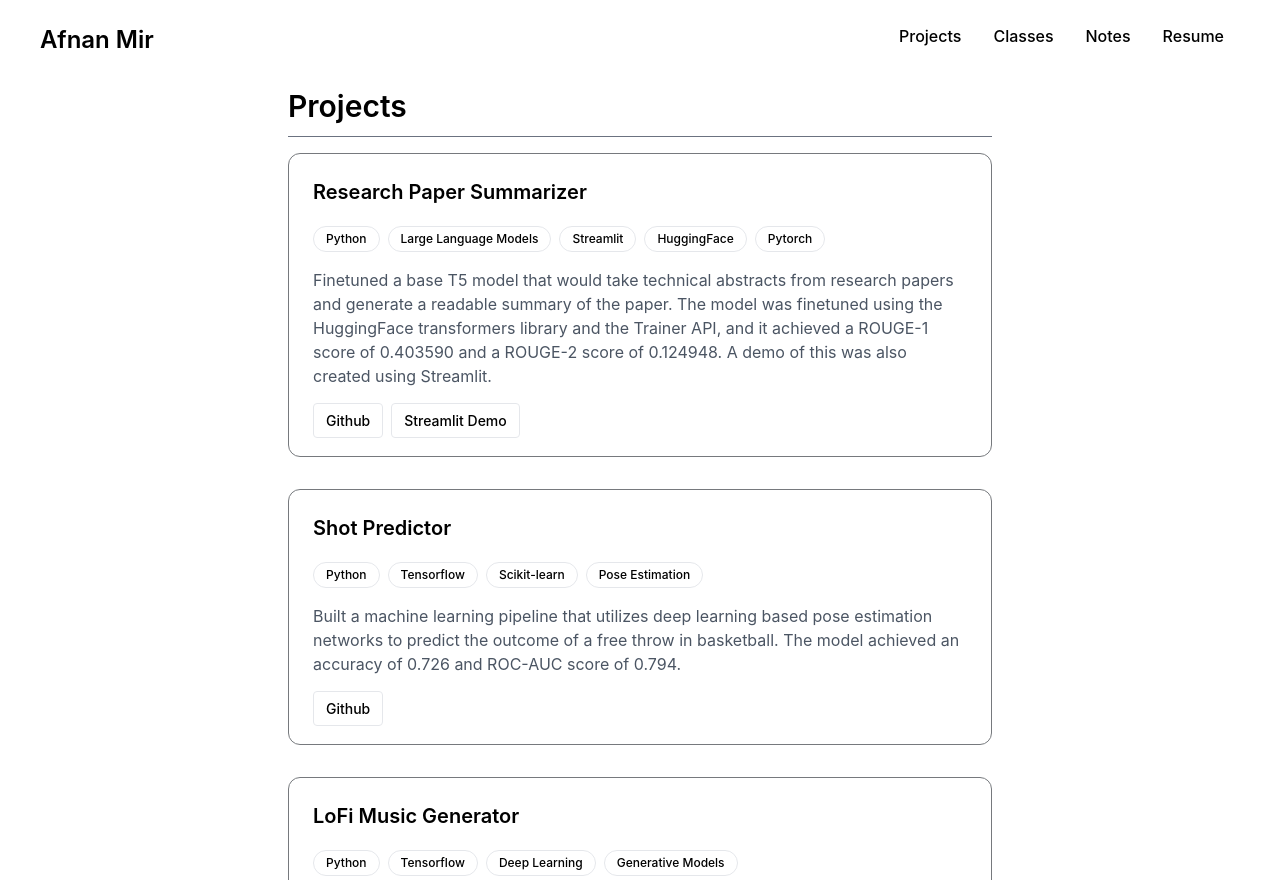
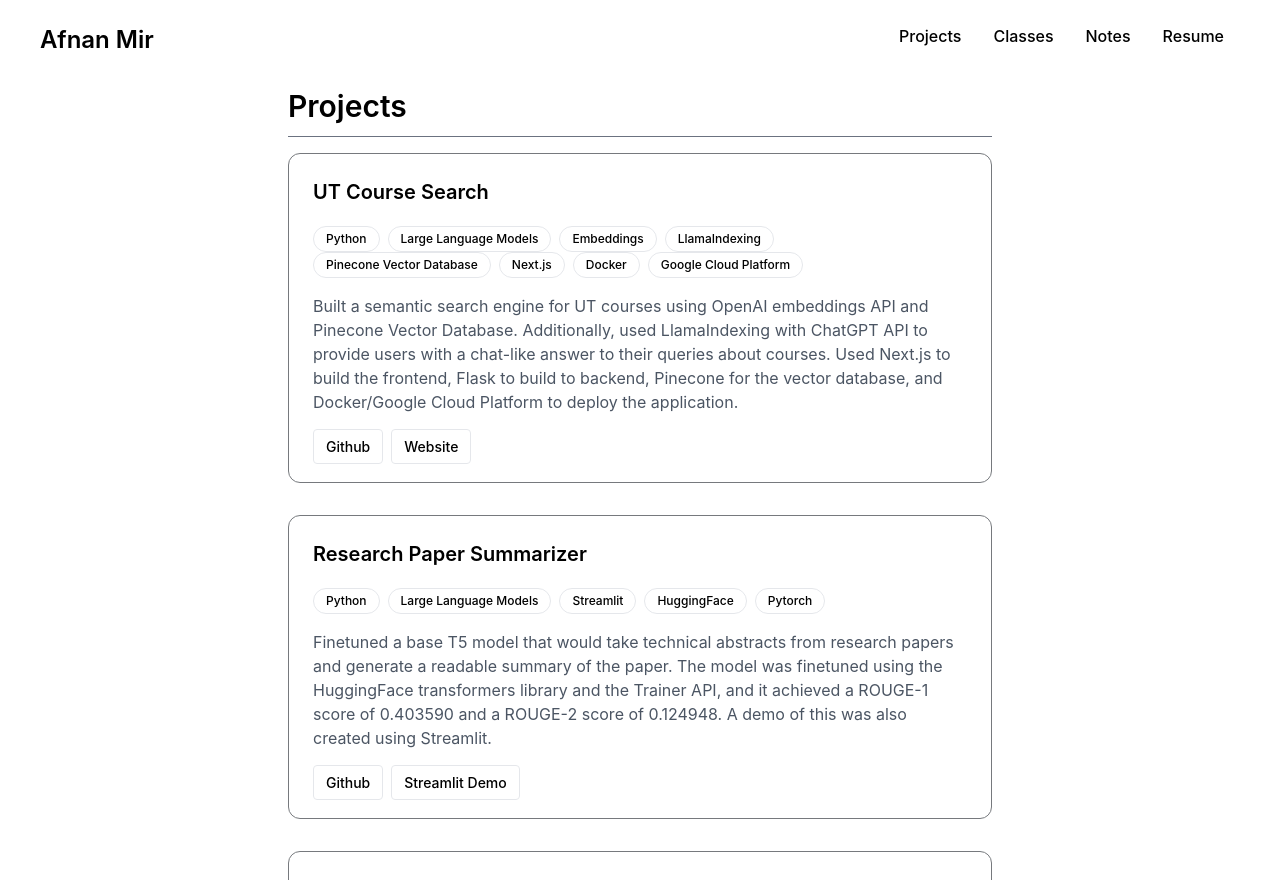
Before and after one commit to afnanmmir/afnanmmir.github.io, a Next.js app: page /projects in a window 1280 px wide. Built offline with nearby package versions, Linux system fonts and the light colour scheme.

Commit message:
Add ut course search to projects

```diff
--- a/src/data/ProjectInfo.js
+++ b/src/data/ProjectInfo.js
@@ -1,4 +1,22 @@
 export const ProjectData = [
+    {
+        title: "UT Course Search",
+        description: "Built a semantic search engine for UT courses using OpenAI embeddings API and Pinecone Vector Database. Additionally, used LlamaIndexing with ChatGPT API to provide users with a chat-like answer to their queries about courses. Used Next.js to build the frontend, Flask to build to backend, Pinecone for the vector database, and Docker/Google Cloud Platform to deploy the application.",
+        tools: [
+            "Python",
+            "Large Language Models",
+            "Embeddings",
+            "LlamaIndexing",
+            "Pinecone Vector Database",
+            "Next.js",
+            "Docker",
+            "Google Cloud Platform"
+        ],
+        links: {
+            "Github": "https://github.com/afnanmmir/ut_course_search/",
+            "Website": "https://ut-course-search-5e5ddpxplq-uc.a.run.app/"
+        }
+    },
     {
         title: "Research Paper Summarizer",
         description: "Finetuned a base T5 model that would take technical abstracts from research papers and generate a readable summary of the paper. The model was finetuned using the HuggingFace transformers library and the Trainer API, and it achieved a ROUGE-1 score of 0.403590 and a ROUGE-2 score of 0.124948. A demo of this was also created using Streamlit.",
```
